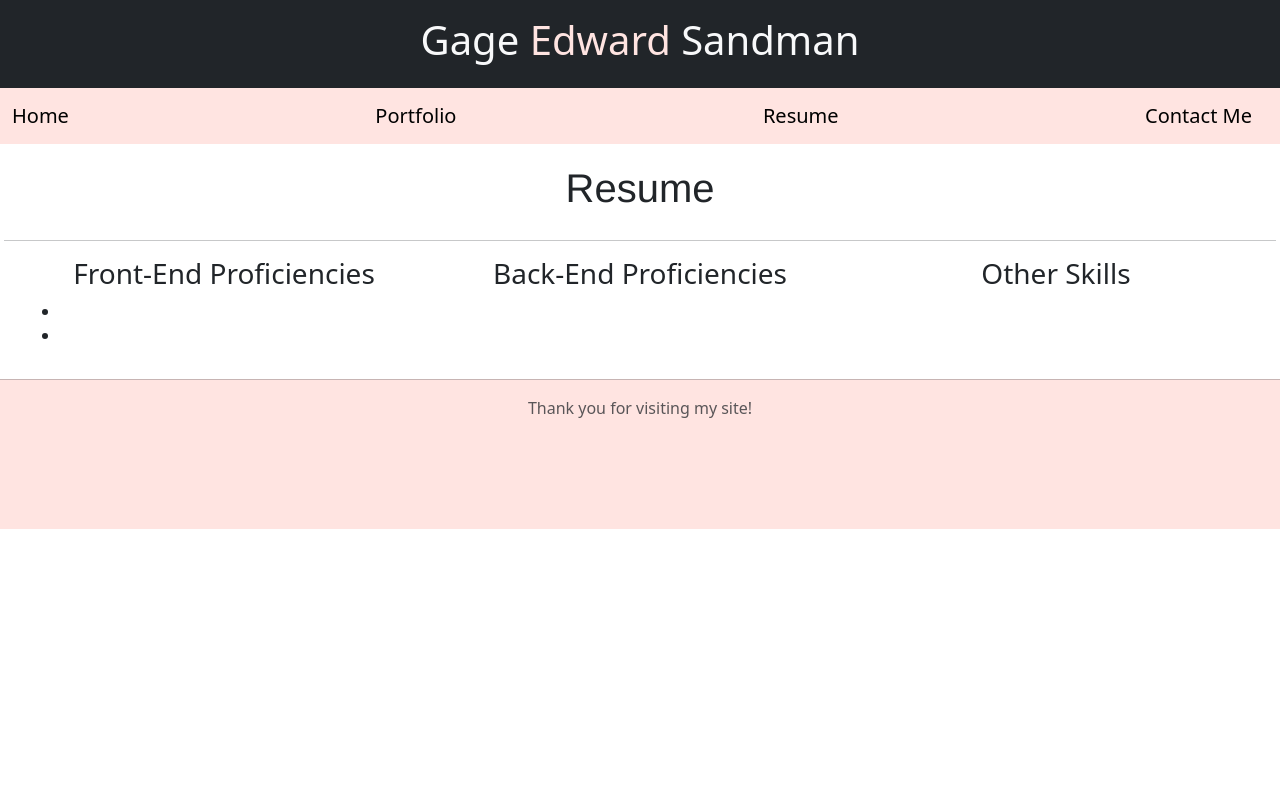
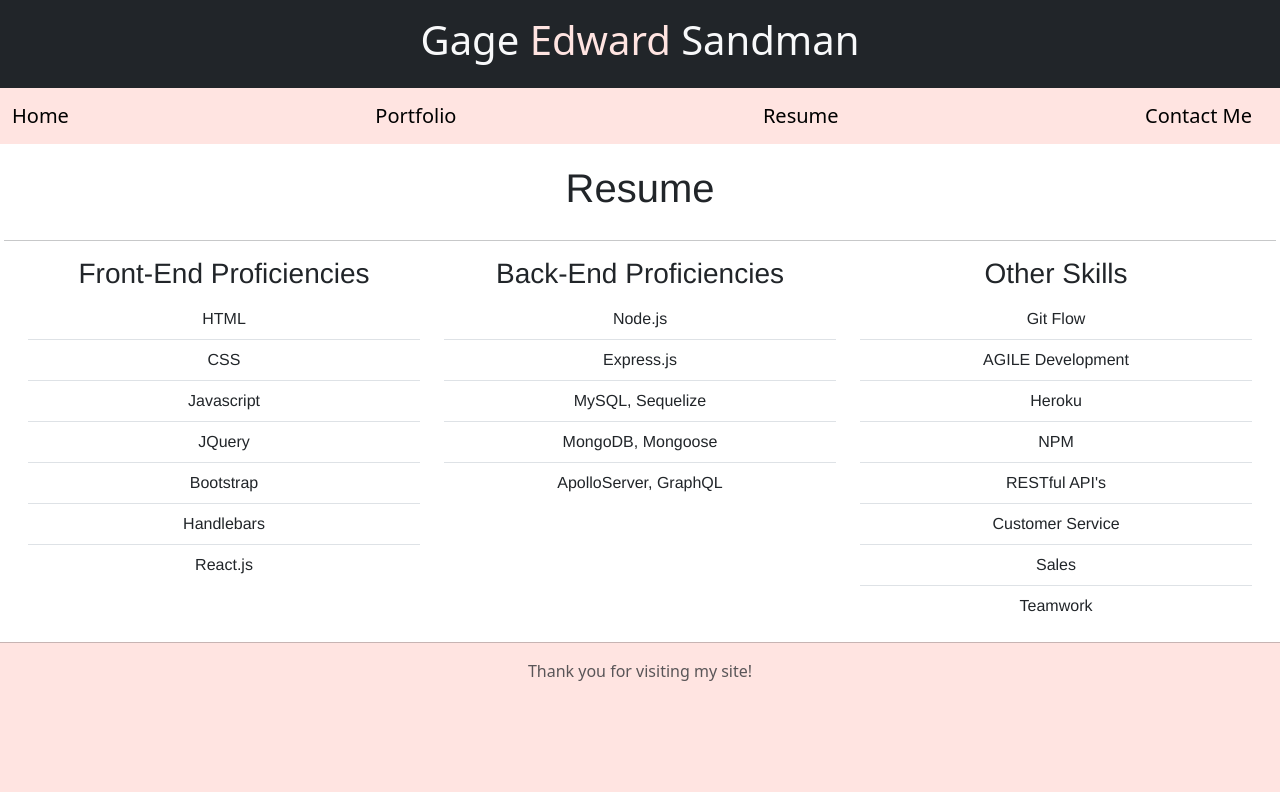
Before and after one commit to Gsandman8/ReactPortfolio, a React (Vite) app: page /Resume in a window 1280 px wide. Built offline with nearby package versions, Linux system fonts and the light colour scheme.

Commit message:
Finished adding content to resume page

```diff
--- a/src/pages/Contact.jsx
+++ b/src/pages/Contact.jsx
@@ -8,6 +8,7 @@ function Contact() {
     const [name, setName] = useState("");
     const [email, setEmail] = useState("");
     const [message, setMessage] = useState("");
+    const [submitted, setSubmitted] = useState(false);
     function handleClick(e) {
         e.preventDefault();
         console.log("Name: " + name);
@@ -16,6 +17,7 @@ function Contact() {
         setName("");
         setEmail("");
         setMessage("");
+        setSubmitted(true);
     }
     return (
         <div className="container">
@@ -27,11 +29,11 @@ function Contact() {
                 <div className="col-md-6">
                     <form>
                         <div className="form-group">
-                            <label for="exampleFormControlInput1">Name</label>
+                            <label for="exampleFormControlInput1" style={{fontFamily:"Helvetica"}}>Name</label>
                             <input type="email" className="form-control" id="exampleFormControlInput1" placeholder="Your Name" onChange={e => setName(e.target.value)} value={name} />
                         </div>
                         <div className="form-group">
-                            <label for="exampleFormControlInput1">Email address</label>
+                            <label for="exampleFormControlInput1" style={{fontFamily:"Helvetica"}}>Email address</label>
                             <input type="email" className="form-control" id="exampleFormControlInput1" placeholder="Your Email" onChange={e => setEmail(e.target.value)} value={email} />
                         </div>
                         <div className="form-group">
@@ -39,12 +41,13 @@ function Contact() {
                             <textarea className="form-control" id="exampleFormControlTextarea1" rows="3" placeholder="What's on your mind?" onChange={e => setMessage(e.target.value)} value={message}></textarea>
                         </div>
                         <button type="submit" className="btn btn-primary"
-                         style={{backgroundColor:"#ffe4e1", color:"black", borderColor:"black"}}
-                         onClick={handleClick}>Submit</button>
+                         style={{backgroundColor:"#ffe4e1", color:"black", borderColor:"black", fontFamily:"Helvetica"}}
+                         onClick={handleClick} >Submit</button>
+                        {submitted && <h3 style={{fontFamily:"Helvetica"}}>Thank you for your submission!</h3>}
                     </form>
                 </div>
                 <div className="col-md-6">
-                    <div className="container col-12" style={{padding:"20px 0"}}>
+                    <div className="container col-12" style={{padding:"20px 0", fontFamily:"Helvetica"}}>
                         <div className="row">
                         <h3 className="text-center">Or you can...</h3>
                         <div className="container col-4 justify-content-center align-items-center text-center">
--- a/src/pages/Home.jsx
+++ b/src/pages/Home.jsx
@@ -22,7 +22,7 @@ function Home() {
                         <h3 style={{fontFamily:"Helvetica", padding:"10px"}}>Hello there! My name is Gage Sandman.
                             I am a rookie full-stack web developer with a background in sales and customer service.
                             I am a recent graduate of the University of Berkeley Extension full-stack web development bootcamp.
-                            Over I have dived into all aspects of full-stack web devlopment, from vanilla HTML, CSS, and Javascript to create static webpages, to using React.js, Node,js and GraphQL to create dynamic webpages with database capabilities.
+                            During that course, I dove into all aspects of full-stack web devlopment, from vanilla HTML, CSS, and Javascript to create static webpages, to using React.js, Node,js and GraphQL to create dynamic webpages with database capabilities.
                             I am excited for opportunities to increase my knowledge and skill in the field of web-development.</h3>
                     </div>
 
--- a/src/pages/Resume.jsx
+++ b/src/pages/Resume.jsx
@@ -1,26 +1,42 @@
 function Resume(){
     return(
-        <div className="justify-content-center text-center row">
-            <h1 className="text-center" style={{fontFamily:"Helvetica", padding:"20px" }}>Resume</h1>
+        <div className="justify-content-center text-center row" style={{fontFamily:"Helvetica"}}>
+            <h1 className="text-center" style={{ padding:"20px" }}>Resume</h1>
             <hr />
             <div className="container col-12 row justify-content-center">
                 <div className="col-4">
                     <h3 className="text-center">Front-End Proficiencies</h3>
-                    <ul>
-                        <li></li>
-                        <li></li>
+                    <ul className="list-group list-group-flush">
+                        <li className="list-group-item">HTML</li>
+                        <li className="list-group-item">CSS</li>
+                        <li className="list-group-item">Javascript</li>
+                        <li className="list-group-item">JQuery</li>
+                        <li className="list-group-item">Bootstrap</li>
+                        <li className="list-group-item">Handlebars</li>
+                        <li className="list-group-item">React.js</li>
                     </ul>
                 </div>
                 <div className="col-4">
                     <h3 className="text-center">Back-End Proficiencies</h3>
-                    <ul>
-
+                    <ul className="list-group list-group-flush">
+                        <li className="list-group-item">Node.js</li>
+                        <li className="list-group-item">Express.js</li>
+                        <li className="list-group-item">MySQL, Sequelize</li>
+                        <li className="list-group-item">MongoDB, Mongoose</li>
+                        <li className="list-group-item">ApolloServer, GraphQL</li>
                     </ul>
                 </div>
                 <div className="col-4">
                     <h3 className="text-center">Other Skills</h3>
-                    <ul>
-
+                    <ul className="list-group list-group-flush">
+                        <li className="list-group-item">Git Flow</li>
+                        <li className="list-group-item">AGILE Development</li>
+                        <li className="list-group-item">Heroku</li>
+                        <li className="list-group-item">NPM</li>
+                        <li className="list-group-item">RESTful API's</li>
+                        <li className="list-group-item">Customer Service</li>
+                        <li className="list-group-item">Sales</li>
+                        <li className="list-group-item">Teamwork</li>
                     </ul>
                 </div>
             </div>
```
